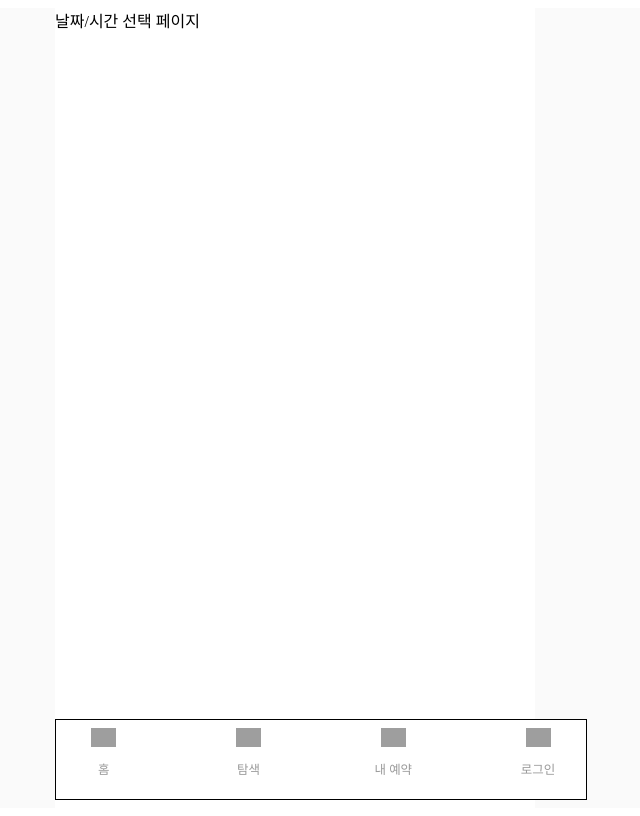
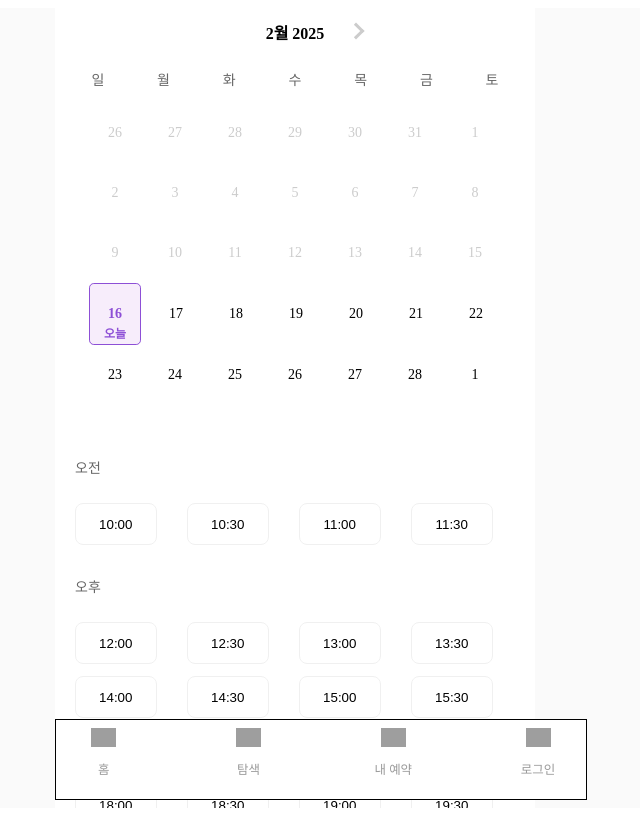
Before and after one commit to Blaybus-Hackathon-Team4/Hackathon-FE, a React (Vite) app: page /select-date in a window 1280 px wide. Shown: the whole page, without its empty margins (353-993 px from the left). Built offline with nearby package versions, Linux system fonts and the light colour scheme; no server answers; grey boxes are pictures that could not be loaded; the HTML template or start-up script is replaced by a standard one.

Commit message:
[add] 날짜 및 시간 선택 페이지 UI 작업

```diff
--- a/src/pages/selectDate/SelectDatePage.tsx
+++ b/src/pages/selectDate/SelectDatePage.tsx
@@ -1,5 +1,107 @@
+import { addDays, getDate } from "date-fns";
+import { ko } from "date-fns/locale";
+import { useState } from "react";
+import DatePicker from "react-datepicker";
+import "react-datepicker/dist/react-datepicker.css";
+import styled from "styled-components";
+import "../../styles/custom-datepicker.css";
+
+const morning = ["10:00", "10:30", "11:00", "11:30"];
+// prettier-ignore
+const afternoon = ["12:00", "12:30", "13:00", "13:30", "14:00", "14:30", "15:00", "15:30", "16:00", "16:30", "17:00", "17:30", "18:00", "18:30", "19:00", "19:30", "20:00",]
+
 const SelectDatePage = () => {
-  return <div>날짜/시간 선택 페이지</div>;
+  const [startDate, setStartDate] = useState<Date | null>(new Date());
+  const today = new Date(); // 오늘 날짜
+
+  return (
+    <DateAndTime>
+      <DatePicker
+        inline // 인풋 필드 제거하고 달력만 표시
+        selected={startDate}
+        onChange={(date) => setStartDate(date)}
+        shouldCloseOnSelect={false}
+        dateFormat="yyyy.MM" // 날짜 형식
+        minDate={today} // 오늘 이후만 선택 가능
+        maxDate={addDays(today, 90)}
+        locale={ko} // 한국어 로케일
+        dayClassName={(date) =>
+          getDate(date) < Math.random() * 31 ? "random" : ""
+        }
+      />
+      <TimeSection>
+        <TimeBox>
+          <Text>오전</Text>
+          <TimeList>
+            {morning.map((time) => (
+              <TimeButton key={time}>{time}</TimeButton>
+            ))}
+          </TimeList>
+        </TimeBox>
+        <TimeBox>
+          <Text>오후</Text>
+          <TimeList>
+            {afternoon.map((time) => (
+              <TimeButton key={time}>{time}</TimeButton>
+            ))}
+          </TimeList>
+        </TimeBox>
+      </TimeSection>
+      <NextButton>다음</NextButton>
+    </DateAndTime>
+  );
 };
 
 export default SelectDatePage;
+
+const DateAndTime = styled.div`
+  display: flex;
+  flex-direction: column;
+  gap: 32px;
+`;
+
+const TimeSection = styled.section`
+  padding: 0 20px;
+  font-size: 14px;
+  display: flex;
+  flex-direction: column;
+  gap: 17px;
+`;
+
+const TimeBox = styled.div`
+  display: flex;
+  flex-direction: column;
+  gap: 12px;
+`;
+
+const Text = styled.p`
+  color: #666666;
+`;
+
+const TimeList = styled.div`
+  display: grid; /* Grid 레이아웃 사용 */
+  grid-template-columns: repeat(4, 1fr); /* 1줄에 버튼 4개 */
+  column-gap: 8px;
+  row-gap: 12px;
+  /* border: 1px solid black; */
+`;
+
+const TimeButton = styled.button`
+  width: 81.5px;
+  height: 42px;
+  border-radius: 8px;
+  border: 1px solid #f0f0f0;
+  background-color: white;
+`;
+
+const NextButton = styled.button`
+  margin: 0 20px 20px 20px;
+  border-radius: 8px;
+  background-color: ${({ theme }) => theme.colors.primary[500]};
+  color: white;
+  font-weight: bold;
+  border: none;
+  width: 350px;
+  height: 48px;
+  align-self: center;
+`;
--- /dev/null
+++ b/src/styles/custom-datepicker.css
@@ -0,0 +1,101 @@
+.react-datepicker {
+  font-family: "Pretendard Variable";
+  width: 100%;
+  border: none;
+}
+
+/* 달력 전체 */
+.react-datepicker__month-container {
+  width: 100%;
+}
+
+/* 월 & 연도 & 요일 부분 */
+.react-datepicker__header {
+  padding: 12px;
+  background-color: white;
+  border: none;
+  /* border: 1px solid green; */
+  padding-bottom: 0;
+}
+
+/* 화살표 */
+.react-datepicker__navigation {
+  position: absolute;
+  top: 23.5px;
+  transform: translateY(-50%);
+}
+
+/* 오른쪽 화살표 */
+.react-datepicker__navigation--next {
+  right: 160px; /* 오른쪽 여백 조정 */
+}
+
+/* 왼쪽 화살표 */
+.react-datepicker__navigation--previous {
+  left: 160px; /* 왼쪽 여백 조정 */
+}
+
+/* 월 & 연도 */
+.react-datepicker__current-month {
+  font-size: 16px;
+  /* border: 1px solid black; */
+}
+
+/* 요일 전체 */
+.react-datepicker__day-names {
+  display: flex;
+  margin: 0 10px;
+  justify-content: space-around;
+  /* border: 1px solid blue; */
+  margin-top: 20px;
+}
+
+/* 요일 각각 */
+.react-datepicker__day-name {
+  text-align: center;
+  font-size: 14px;
+  color: #666666;
+}
+
+/* 날짜 각각 */
+.react-datepicker__day {
+  width: 50px;
+  height: 60px;
+  line-height: 40px;
+  margin: 0 5px;
+  font-size: 14px;
+  /* border: 1px solid orangered; */
+  place-content: center;
+}
+
+.react-datepicker__day:hover {
+  background-color: rgba(176, 79, 214, 0.1) !important;
+}
+
+.react-datepicker__day--selected {
+  background-color: rgba(176, 79, 214, 0.1);
+  color: #8d4fd6;
+  border: 1px solid #8d4fd6;
+  font-weight: bold;
+}
+
+.react-datepicker__day--selected:hover {
+  background-color: #8d4fd6 !important;
+  color: white;
+}
+
+.react-datepicker__day--today {
+  position: relative;
+  /* border: 1px solid red; */
+}
+
+.react-datepicker__day--today::after {
+  content: "오늘";
+  position: absolute;
+  font-size: 12px;
+  top: 50%;
+  left: 50%;
+  transform: translateX(-50%);
+  /* margin-top: -20px; */
+  /* border: 1px solid red; */
+}
```
